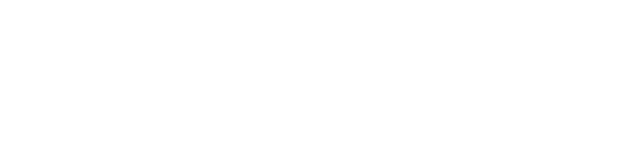
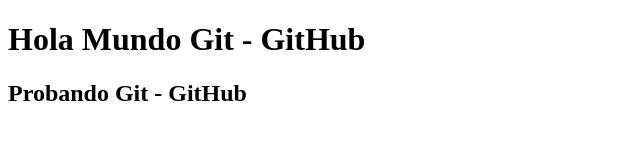
Before and after one commit to Davidsp10/hola-mundo, a plain HTML site: page index.html in a window 1280 px wide. Shown: the whole page, without its empty margins (0-640 px from the left). Drawn offline with Linux system fonts and the light colour scheme.

Commit message:
Añadiendo texto
Poniendo el texto necesario

```diff
--- a/index.html
+++ b/index.html
@@ -2,8 +2,11 @@
 <html>
 <head>
 	<title></title>
+	<h1>Hola Mundo Git - GitHub</h1>
 </head>
 <body>
 
+		<h2>Probando Git - GitHub</h2>
+
 </body>
 </html>
```
